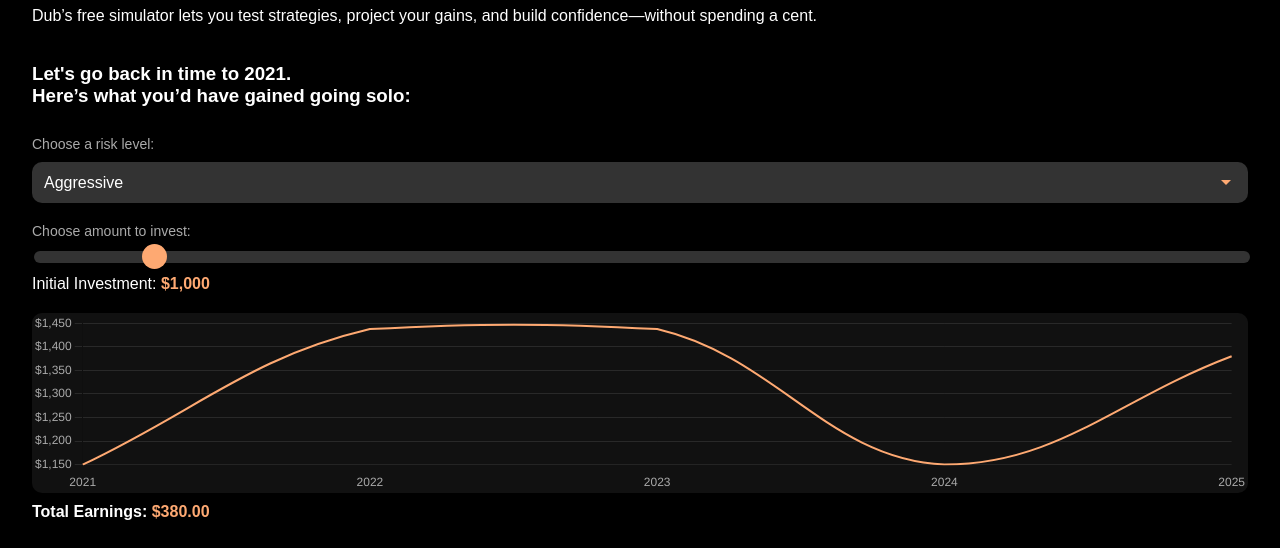
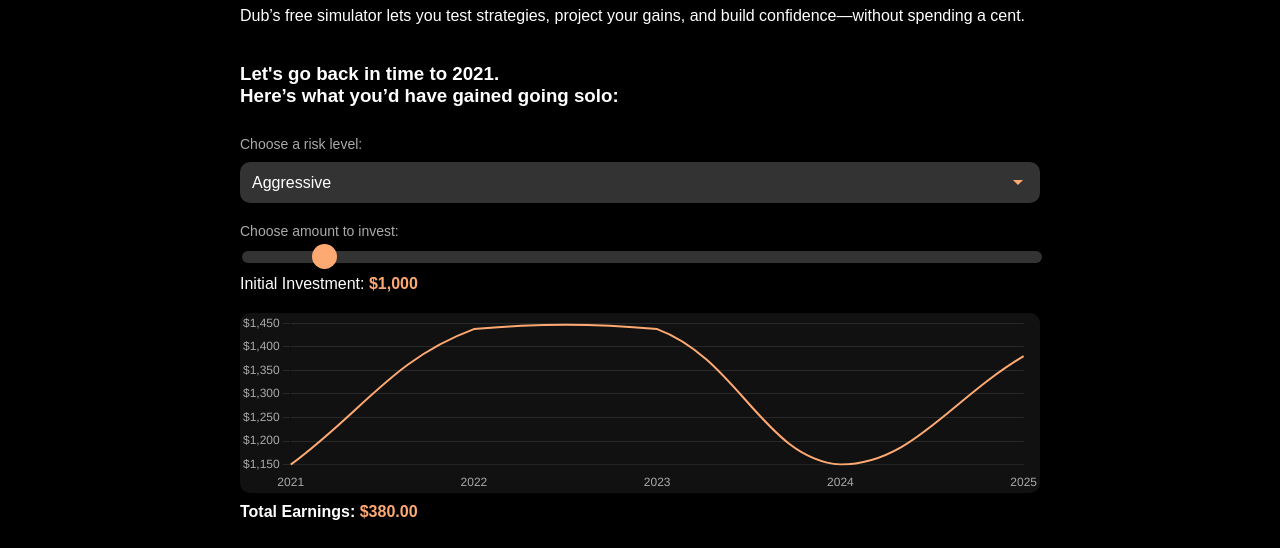
Before and after one commit to TheDianaD/dub-simulator, a plain HTML site: page index.html in a window 1280 px wide. Shown: the part 188-736 px from the top of the page. Drawn offline with nearby package versions, Linux system fonts and the light colour scheme.

Commit message:
index.html

```diff
--- a/index.html
+++ b/index.html
@@ -18,12 +18,12 @@
       padding: 20px 0;
     }
     .phone-frame {
-      width: 95%; /* <-- Find and modify this line */
+      width: 100%; /* <-- Find and modify this line */
       max-height: 95vh;
-      max-width: 200px
+      max-width:800px;
       border: 16px solid #333;
       border-radius: 40px;
-      padding: 50px;
+      padding: 200px;
       box-sizing: border-box;
       background-color: #000;
       box-shadow: 0 0 0 12px #111;
```
